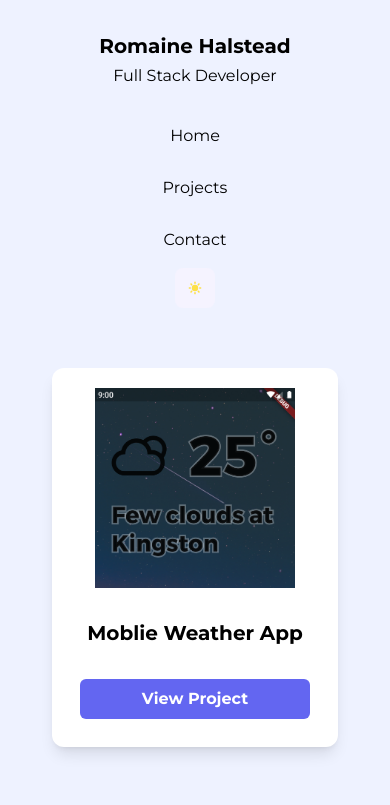
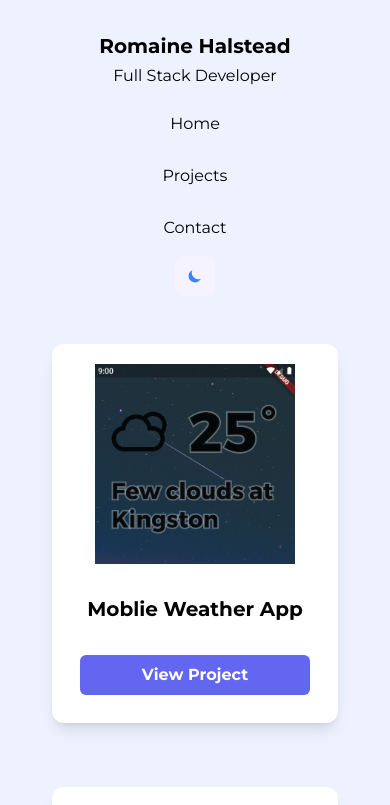
Before and after one commit to romaine877/next_portfolio, a Next.js app: page /projects in a window 390 px wide. Shown: the top 805 px of the page. Built offline with nearby package versions, Linux system fonts and the light colour scheme.

Commit message:
mobile navbar fix, icon updated, darkmode button fix

```diff
--- a/components/Footer.js
+++ b/components/Footer.js
@@ -1,4 +1,4 @@
-import React from 'react';
+
 
 export default function Footer() {
   return (
--- a/components/Layout.js
+++ b/components/Layout.js
@@ -15,9 +15,11 @@ export default function Layout({ children, title }) {
 
         <Head>
             <title>Romaine Halstead - {title}</title>
-            <link rel="icon" href="/favicon.ico" />
+            <link rel="icon" href="/images/react.png" />
             <meta name='description' content='Portfolio of Romaine Halstead' />
-            <meta name='keywords' content='portfolio, react, javascript, html, css' />
+            <meta name='keywords' content='portfolio, react, javascript, html, css, flutter' />
+            <meta name='author' content='Romaine Halstead' />
+
         </Head>
         <Navbar/>
 
--- a/components/Navbar.js
+++ b/components/Navbar.js
@@ -33,7 +33,7 @@ export default function Navbar() {
         <span className=" text-base font-normal md:text-left text-center">Full Stack Developer</span>
       </a>
       </Link>
-      <nav className="md:space-x-7 md:space-y-0 space-y-1 py-3 flex flex-col md:flex-row text-center">
+      <nav className="md:space-x-7 md:space-y-0 space-y-1 md:py-3 flex flex-col md:flex-row text-center">
           <Link href='/'>
             <a className=" dark:text-white text-black p-3 hover:text-indigo-500 dark:hover:text-indigo-500 hover:bg-violet-50 rounded-lg transition ease-in ">Home</a>
           </Link>
@@ -53,9 +53,10 @@ export default function Navbar() {
             }>
               {darkMode ? (
 
+                <HiSun className="text-yellow-300 w-10 h-10 p-3 hover:text-yellow-600 hover:scale-105 bg-violet-50 rounded-lg transition ease-in mx-auto" />
+
+              ) : (
                 <HiMoon className="text-blue-500 w-10 h-10 p-3 hover:text-indigo-600 hover:scale-105 bg-violet-50 rounded-lg transition ease-in mx-auto" />
-              ) : (
-                <HiSun className="text-yellow-300 w-10 h-10 p-3 hover:text-yellow-600 hover:scale-105 bg-violet-50 rounded-lg transition ease-in mx-auto" />
               )}
 
 
```
